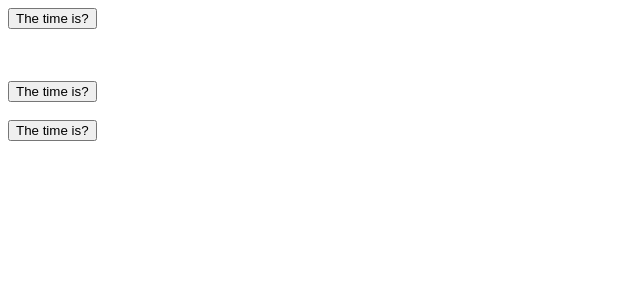
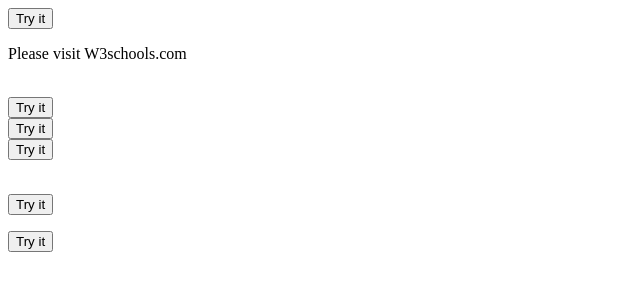
Before and after one commit to zahrakhoshkalam/learning-js, a plain HTML site: page index.html in a window 1280 px wide. Shown: the whole page, without its empty margins (0-640 px from the left). Drawn offline with Linux system fonts and the light colour scheme.

Commit message:
begin-js-string-part1

```diff
--- a/index.html
+++ b/index.html
@@ -5,7 +5,7 @@
     <title>JS Learning</title>
   </head>
   <body>
-    <button onclick="document.getElementById('demo').innerHTML = Date()">
+    <!-- <button onclick="document.getElementById('demo').innerHTML = Date()">
       The time is?
     </button>
     <p id="demo"></p>
@@ -14,7 +14,24 @@
     <button onclick="this.innerHTML = Date()">The time is?</button>
     <br />
     <br />
-    <button onclick="displayDate()">The time is?</button>
+    <button onclick="displayDate()">The time is?</button> -->
+    <button onclick="myFunction()">Try it</button>
+    <p id="demo">Please visit W3schools.com</p>
+    <br />
+    <button onclick="myFunction2()">Try it</button>
+    <br />
+    <button onclick="myFunction3()">Try it</button>
+    <br />
+    <button onclick="myFunction4()">Try it</button>
+    <br />
+    <p id="demo2"></p>
+    <br />
+    <button onclick="myFunction5()">Try it</button>
+    <br />
+    <p id="demo3"></p>
+    <button onclick="myFunction6()">Try it</button>
+    <br />
+    <p id="demo4"></p>
     <script src="./myScript.js"></script>
   </body>
 </html>
--- a/myScript.js
+++ b/myScript.js
@@ -7,6 +7,51 @@
 // window.alert(15 + 6);
 // //For debugging purposes, you can call the console.log()
 // console.log(15 + 16);
-function displayDate() {
-  document.getElementById("demo").innerHTML = Date();
+//////////////////////////////////////EVENT////////////////////
+// function displayDate() {
+//   document.getElementById("demo").innerHTML = Date();
+// }
+///////////////////////////////////////////STRING/////////////////////////////
+let x = "John"; // typeof x will return string
+let y = new String("John"); // typeof y will return object
+let str = "Apple, Banana, Kiwi";
+str.slice(7, 13); // Returns Banana
+str.slice(-12, -6); // Returns Banana
+str.slice(7); // Returns Banana,Kiwi
+//substring() cannot accept negative indexes.
+substring(7, 13); // Returns Banana
+//substr(), the second parameter specifies the length of the extracted part.
+str.substr(7, 6); // Returns Banana
+str.substr(-4); // Returns Kiwi
+//The replace() method replaces a specified value with another value in a string:
+let text = "Please visit Microsoft!";
+let newText = text.replace("Microsoft", "Me");
+function myFunction() {
+  let text = document.getElementById("demo").innerHTML;
+  document.getElementById("demo").innerHTML = text.replace(
+    /W3schools.com/i,
+    "Me"
+  );
 }
+function myFunction2() {
+  let text = document.getElementById("demo").innerHTML;
+  document.getElementById("demo").innerHTML = text.toUpperCase();
+}
+function myFunction3() {
+  let text = document.getElementById("demo").innerHTML;
+  document.getElementById("demo").innerHTML = text.concat(" soon");
+}
+
+function myFunction4() {
+  let text = document.getElementById("demo").innerHTML;
+  document.getElementById("demo2").innerHTML = text.charAt(10);
+}
+function myFunction5() {
+  let text = document.getElementById("demo").innerHTML;
+  document.getElementById("demo3").innerHTML = text.charCodeAt(0);
+}
+///str.indexOf("locate")
+function myFunction6() {
+  let text = document.getElementById("demo").innerHTML;
+  document.getElementById("demo4").innerHTML = text.indexOf("visit");
+}
```
